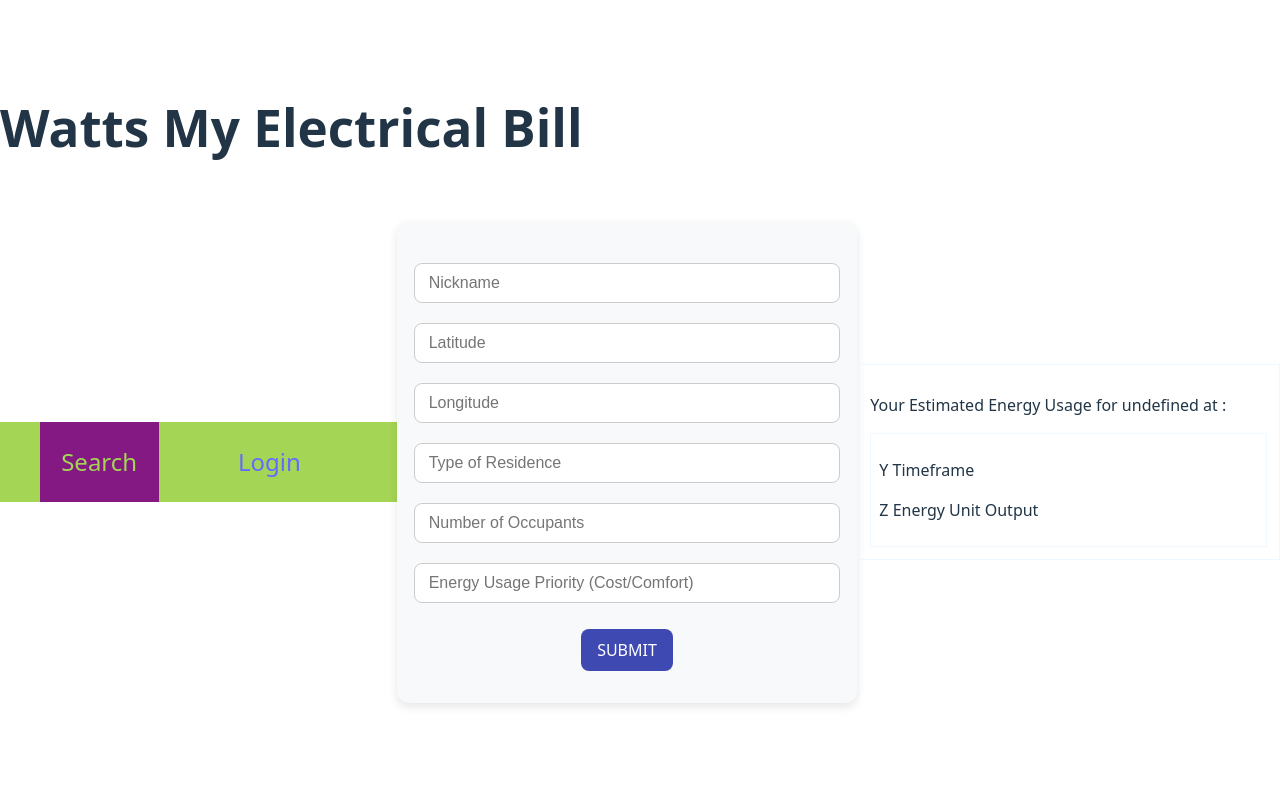
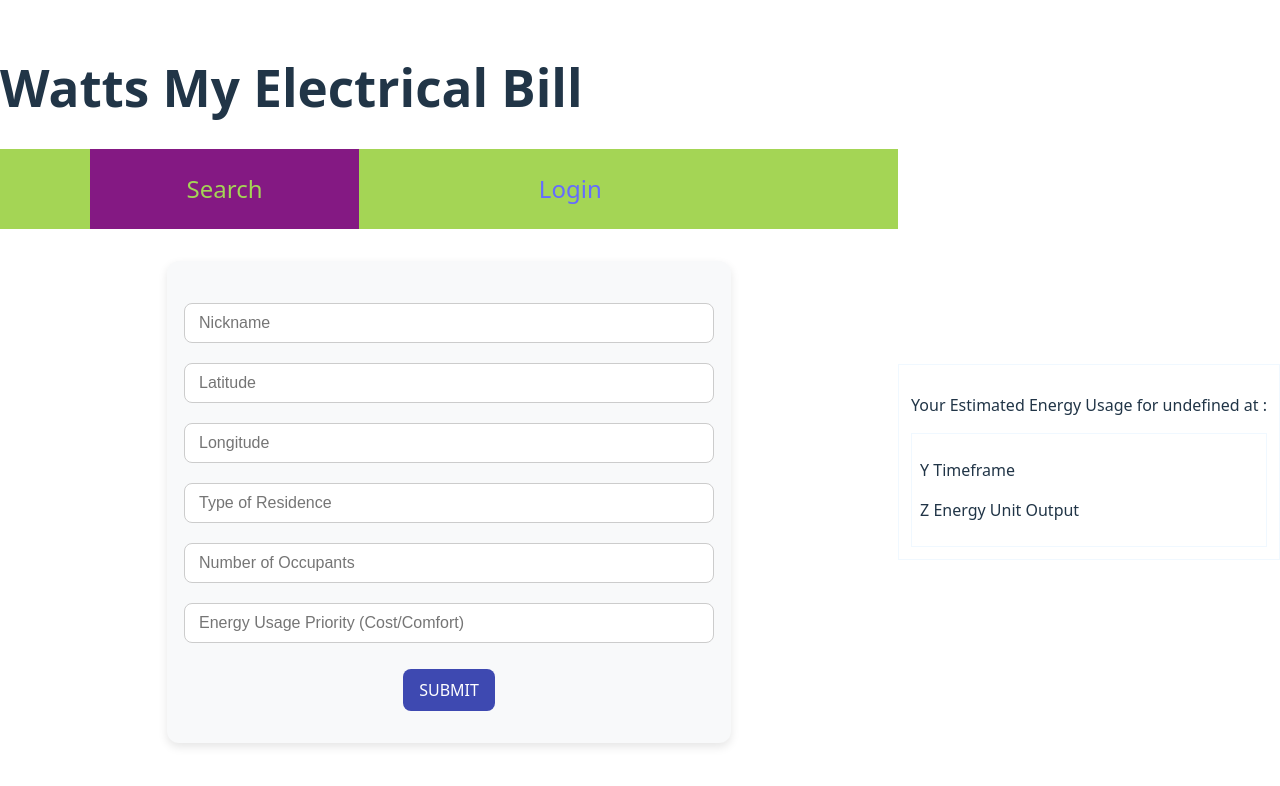
Before and after one commit to mkendall42/Watts-My-Electricity-Bill-FE-updates, a React (Vite) app: page / in a window 1280 px wide. Shown: the top 786 px of the page. Built offline with nearby package versions, Linux system fonts and the light colour scheme.

Commit message:
Add: tage for formatting search form

```diff
--- a/src/HomeContainer/HomeContainer.css
+++ b/src/HomeContainer/HomeContainer.css
@@ -6,6 +6,13 @@
     width: 100vw;
 }
 
-.HomeContainer > * {
-    flex: 1;
-  }
+.left-side {
+  display: flex;
+  flex-direction: column;
+  align-items: flex-start;
+  flex: 1;
+}
+
+.ResultsContainer {
+  flex: 2;
+}
--- a/src/HomeContainer/HomeContainer.jsx
+++ b/src/HomeContainer/HomeContainer.jsx
@@ -9,6 +9,7 @@ function HomeContainer() {
 	const [results, setResults] = useState([])
 	return (
 		<div className='HomeContainer'>
+			<div className="left-side">
 				<nav>
 					<NavLink to="/" className="nav">Search</NavLink>
 					<NavLink to="/login" className="nav">Login</NavLink>
@@ -18,6 +19,7 @@ function HomeContainer() {
 					user={user}
 					setResults={setResults}
 				/>
+			</div>
 
 			<ResultsContainer
 				user={user}
```
Lines whose indentation alone changed are shown as unchanged.
